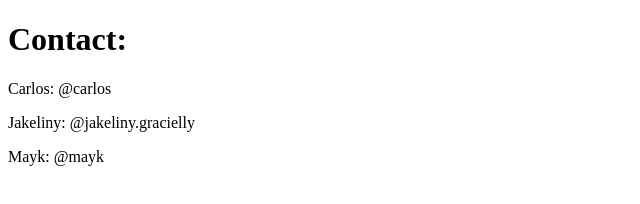
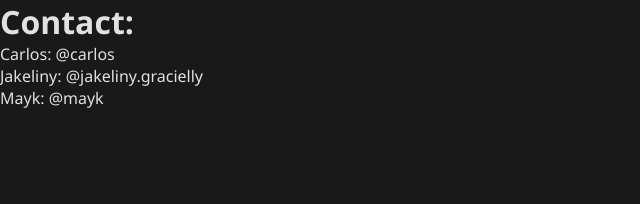
Before and after one commit to carlosvcerqueira/github-for-teams, a plain HTML site: page contact.html in a window 1280 px wide. Shown: the whole page, without its empty margins (0-640 px from the left). Drawn offline with Linux system fonts and the light colour scheme.

Commit message:
add styles to pages

```diff
--- a/contact.html
+++ b/contact.html
@@ -4,6 +4,7 @@
     <meta charset="UTF-8">
     <meta http-equiv="X-UA-Compatible" content="IE=edge">
     <meta name="viewport" content="width=device-width, initial-scale=1.0">
+    <link rel="stylesheet" href="./styles.css">
     <title>Contact</title>
 </head>
 <body>
--- /dev/null
+++ b/styles.css
@@ -0,0 +1,11 @@
+* {
+    margin: 0;
+    padding: 0;
+    box-sizing: border-box;
+}
+
+body {
+    font-family: 'Segoe UI', Tahoma, Geneva, Verdana, sans-serif;
+    background-color: #191919;
+    color: #e1e1e1;
+}
```
Also changed, not shown: index.html (+1 -0 lines), services.html (+1 -0 lines).
